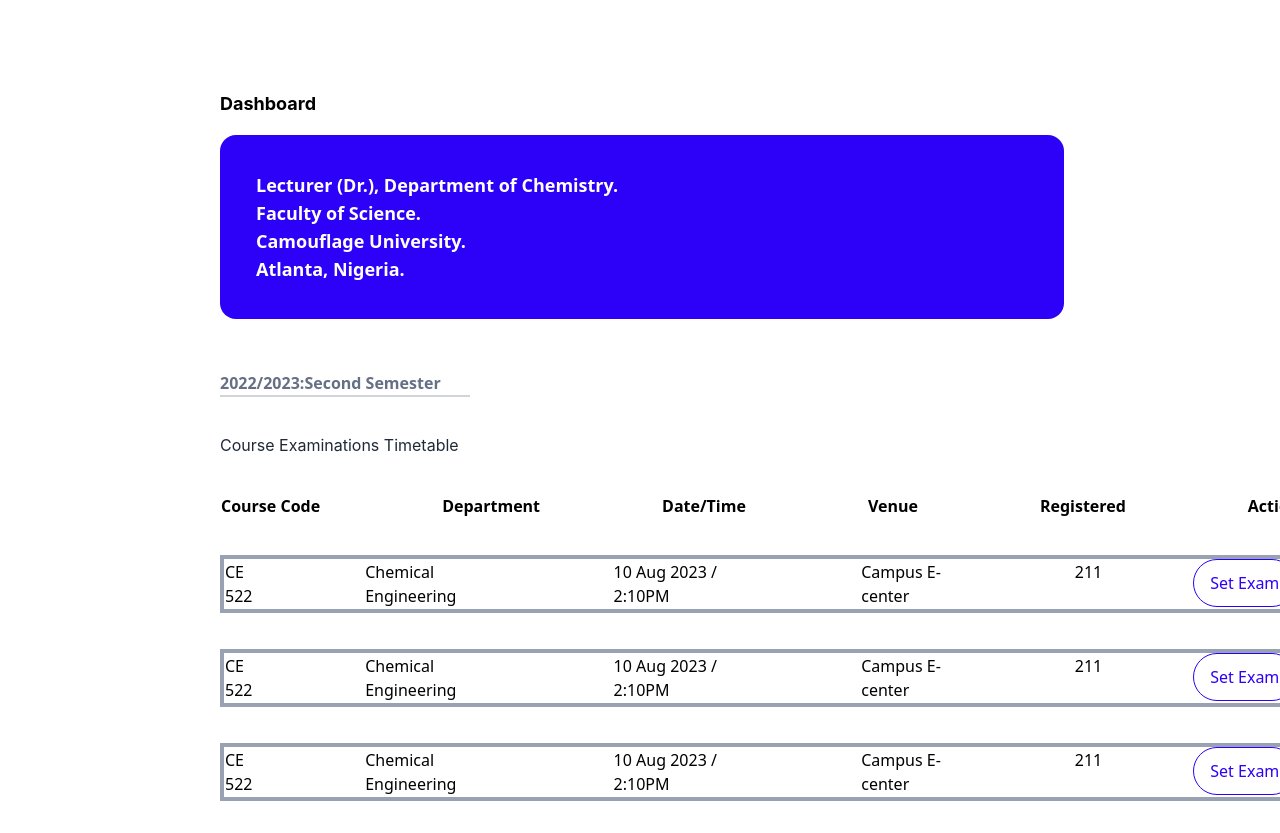
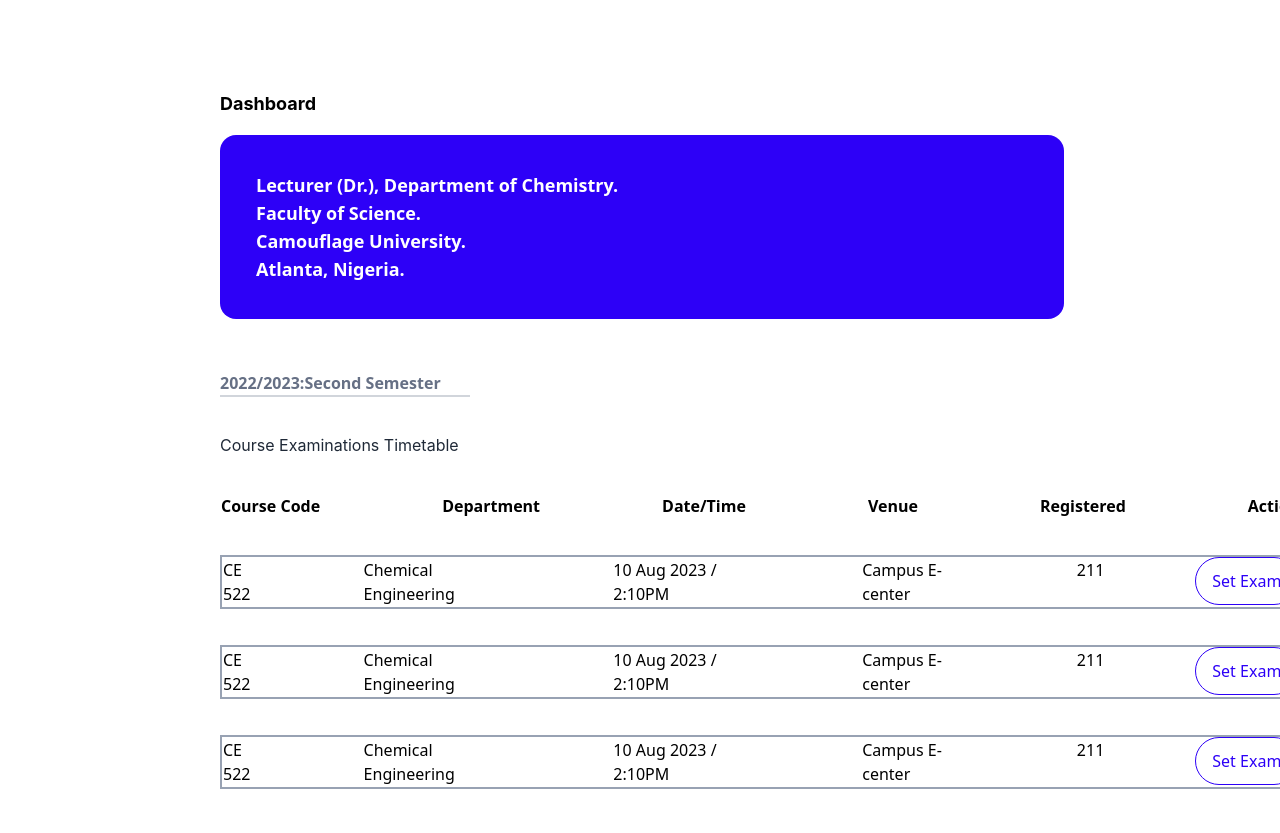
Before and after one commit to MedalLeink/QuickGrade_Frontend, a React (Vite) app: page /StudentDashboard in a window 1280 px wide. Built offline with nearby package versions, Linux system fonts and the light colour scheme.

Commit message:
student dashboard

```diff
--- a/src/pages/StudentDashboard.tsx
+++ b/src/pages/StudentDashboard.tsx
@@ -55,9 +55,9 @@ function StudentDashboard() {
                         <th>Action</th>
                       </tr>
                     </thead>
-                 </div>
+                  </div>
                   <tbody>
-                    <div className="mt-9 border-4 border-gray-400 w-full mb-8">
+                    <div className="mt-9 border-2 border-gray-400 w-full mb-8">
                       {data1.map((item: any) => (
                         <tr className="flex gap-[90px]">
                           <td>{item.code}</td>
@@ -75,7 +75,7 @@ function StudentDashboard() {
                       ))}
                     </div>
 
-                    <div className="mt-9 border-4 border-gray-400 w-full mb-8">
+                    <div className="mt-9 border-2 border-gray-400 w-full mb-8">
                       {data1.map((item: any) => (
                         <tr className="flex gap-[90px]">
                           <td>{item.code}</td>
@@ -92,7 +92,7 @@ function StudentDashboard() {
                         </tr>
                       ))}
                     </div>
-                    <div className="mt-9 border-4 border-gray-400 w-full mb-8">
+                    <div className="mt-9 border-2 border-gray-400 w-full mb-8">
                       {data1.map((item: any) => (
                         <tr className="flex gap-[90px]">
                           <td>{item.code}</td>
```
